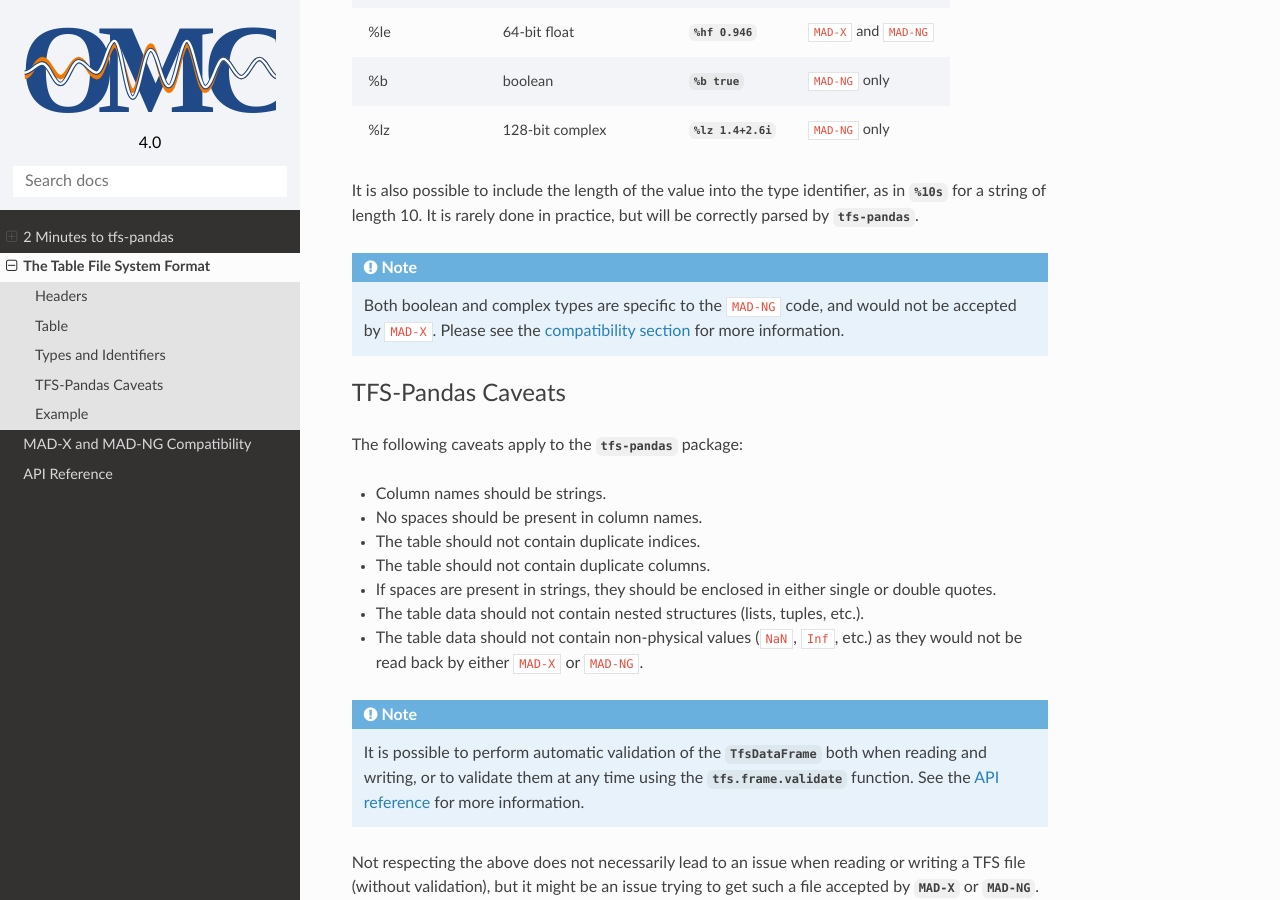
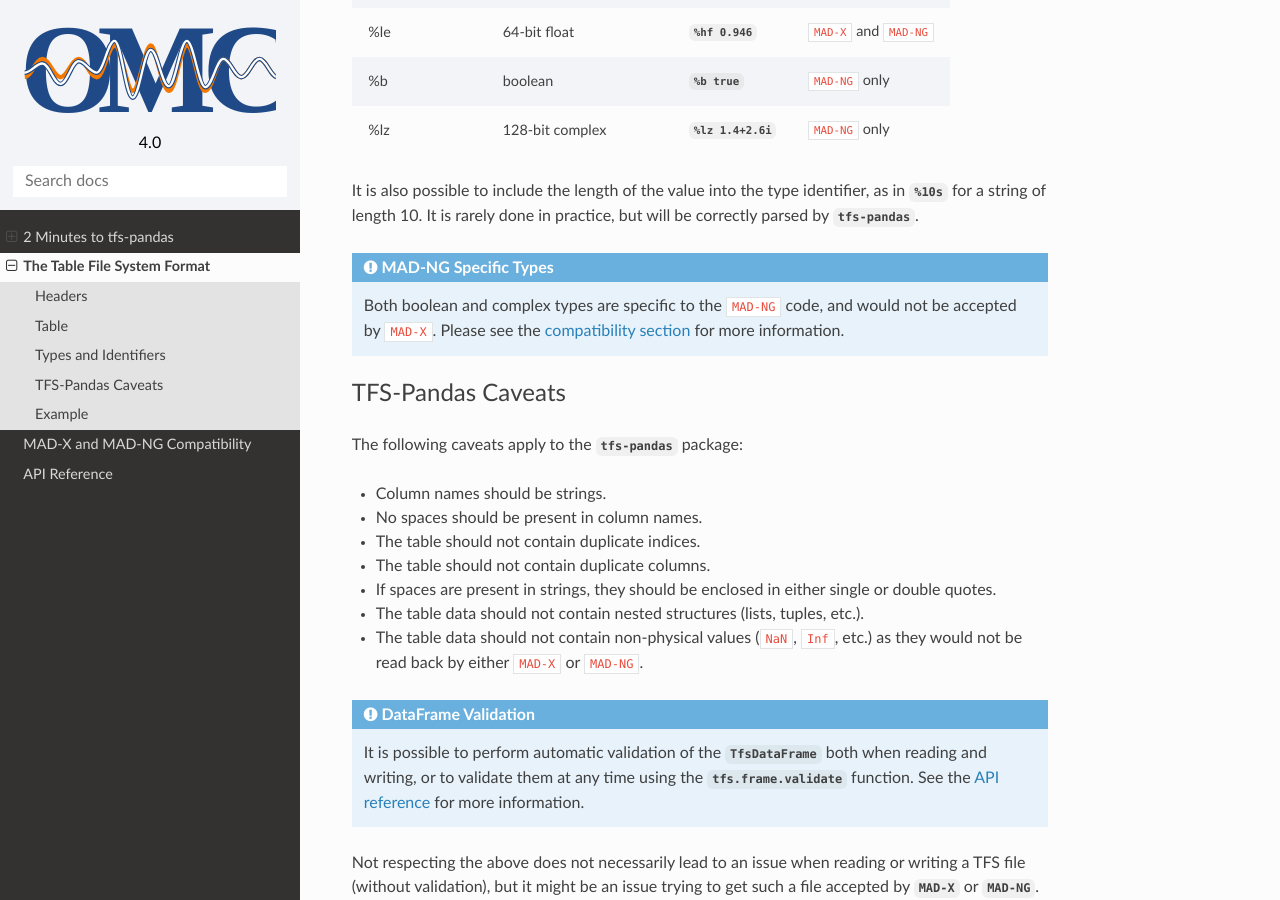
Before and after one commit to pylhc/tfs, a Sphinx documentation site: the page built from doc/tfsformat.rst, in a window 1280 px wide and 900 px high, scrolled down 1793 px. Built offline with Sphinx 7.4.7 and the Read the Docs theme 2.0.0, drawn with Linux system fonts in a browser that asks for light colours.

Commit message:
name admonitions

```diff
--- a/doc/tfsformat.rst
+++ b/doc/tfsformat.rst
@@ -78,7 +78,7 @@ Type Indentifier  Associated Python Type          Example               Accepted
 It is also possible to include the length of the value into the type identifier, as in `%10s` for a string of length 10.
 It is rarely done in practice, but will be correctly parsed by `tfs-pandas`.
 
-.. admonition:: Note
+.. admonition:: MAD-NG Specific Types
 
     Both boolean and complex types are specific to the ``MAD-NG`` code, and would not be accepted by ``MAD-X``.
     Please see the :doc:`compatibility section <compatibility>` for more information.
@@ -98,7 +98,7 @@ The following caveats apply to the `tfs-pandas` package:
 - The table data should not contain nested structures (lists, tuples, etc.).
 - The table data should not contain non-physical values (``NaN``, ``Inf``, etc.) as they would not be read back by either ``MAD-X`` or ``MAD-NG``.
 
-.. admonition:: Note
+.. admonition:: DataFrame Validation
 
     It is possible to perform automatic validation of the `TfsDataFrame` both when reading and writing, or to validate them at any time using the `tfs.frame.validate` function.
     See the :doc:`API reference <modules/index>` for more information.
```
